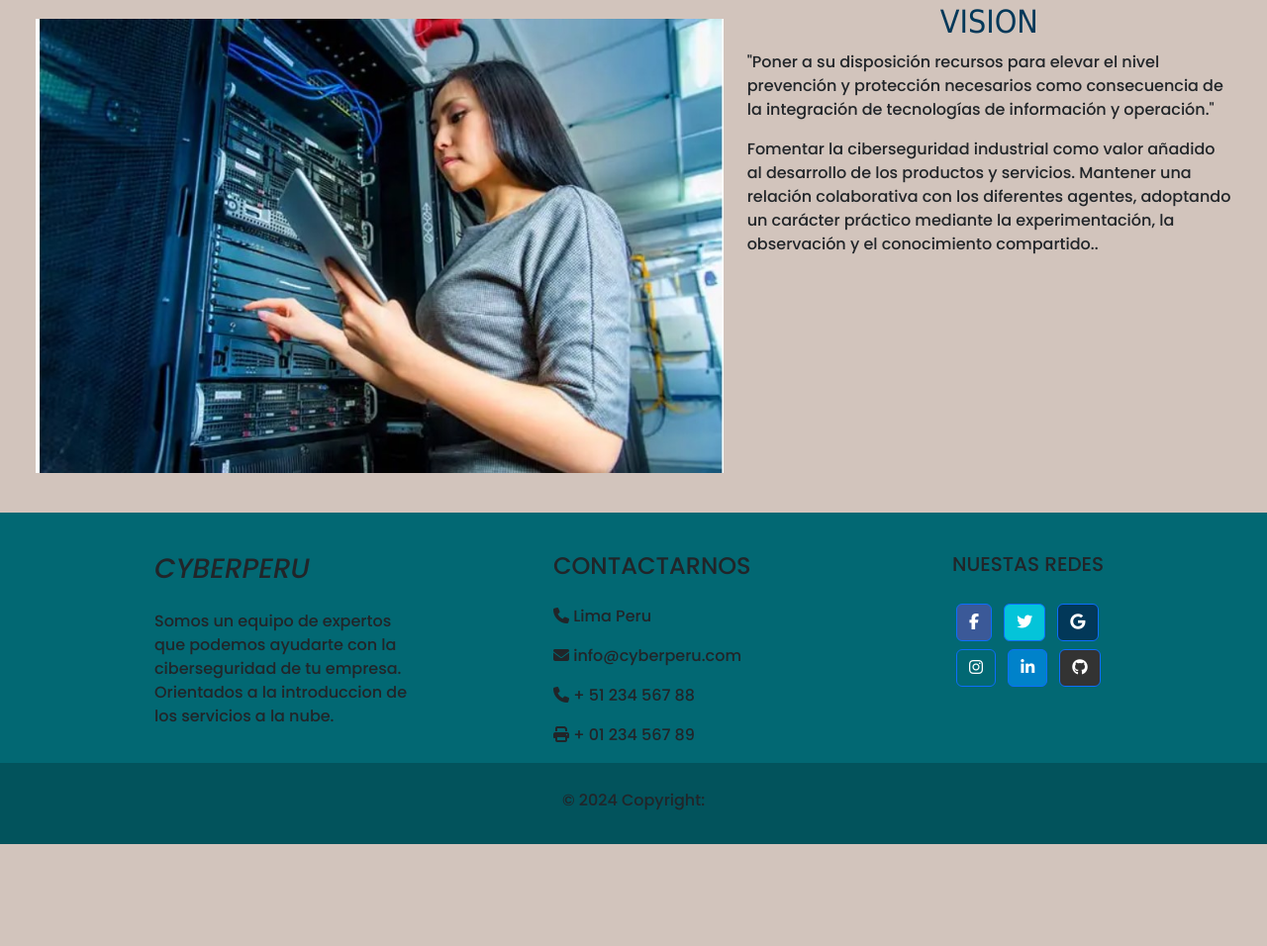
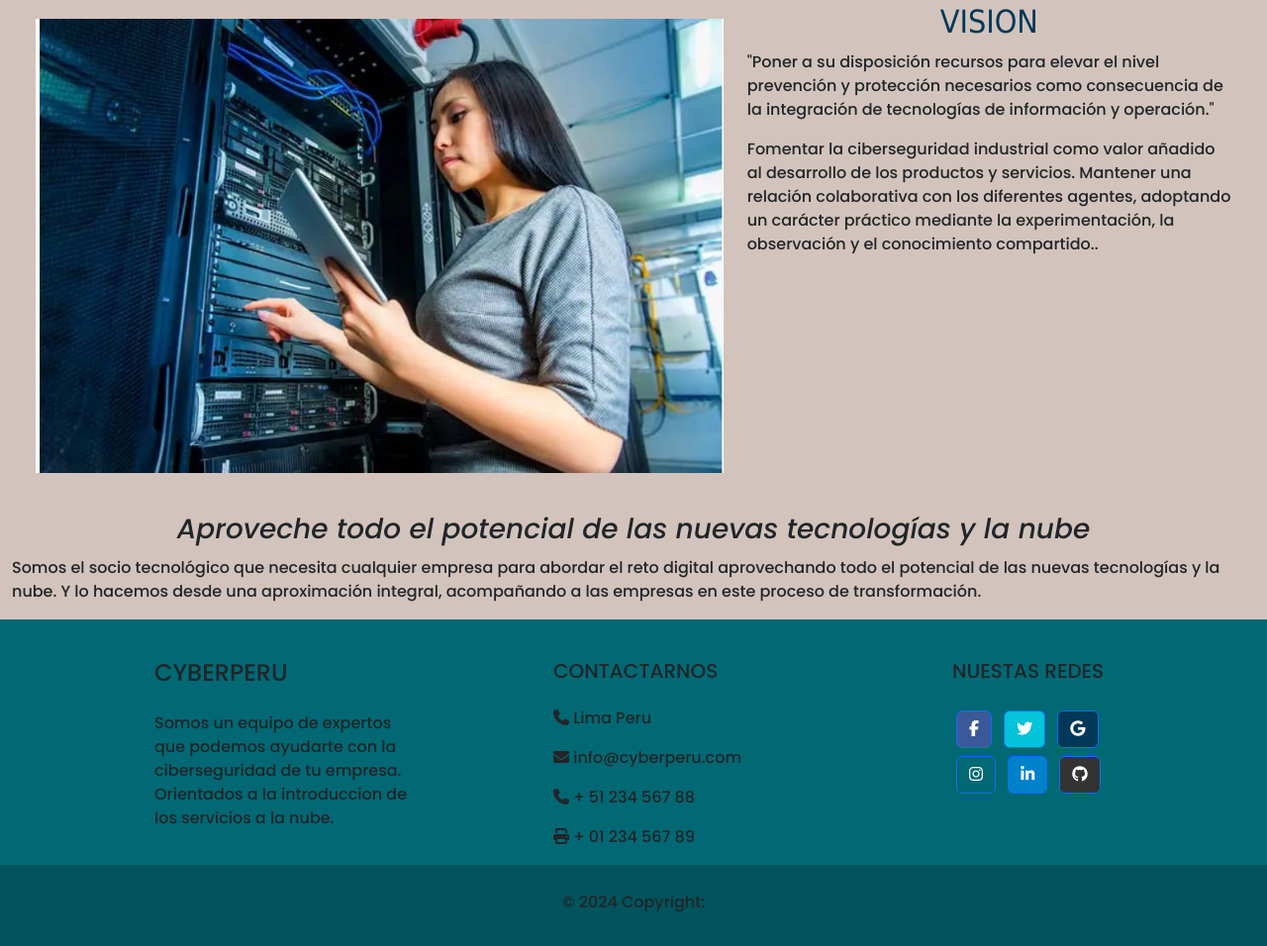
Before and after one commit to RosibethA/cyberperu2, a website: page pages/nosotros.html in a window 1280 px wide. Shown: the part 966-1922 px from the top of the page at 99% size. Before the commit the page ends 1819 px from the top, so only its background shows below. Drawn offline with nearby package versions, Linux system fonts and the light colour scheme.

Commit message:
correcciones proyecto final 2

```diff
--- a/css/styles.css
+++ b/css/styles.css
@@ -34,6 +34,7 @@ body h2 {
 }
 body h3 {
   font-style: oblique;
+  text-align: center
 }
 body p {
   margin-top: 10px;
--- a/pages/nosotros.html
+++ b/pages/nosotros.html
@@ -75,12 +75,17 @@
                         alt="mano sosteniendo un escudo de seguridad azul">
                 </div>
                 <div class="col-md-7"><img class="img-fluid py-3" src="../assets/mujer-reparando-cpu.jpg"
-                        alt="mujer tomando notas con computadora de fondo"></div>
+                    alt="mujer tomando notas con computadora de fondo">
+                </div>
                 <div class="col-md-5">
                     <h2>VISION</h2>
                     <p>"Poner a su disposición recursos para elevar el nivel prevención y protección necesarios como consecuencia de la integración de tecnologías de información y operación."</p>
                     <p>Fomentar la ciberseguridad industrial como valor añadido al desarrollo de los productos y servicios. Mantener una relación colaborativa con los diferentes agentes, adoptando un carácter práctico mediante la experimentación, la observación y el conocimiento compartido..</p>
                 </div>
+            </div>
+            <div class="col-md-12">
+                <h3>Aproveche todo el potencial de las nuevas tecnologías y la nube</h3>
+                <p>Somos el socio tecnológico que necesita cualquier empresa para abordar el reto digital aprovechando todo el potencial de las nuevas tecnologías y la nube. Y lo hacemos desde una aproximación integral, acompañando a las empresas en este proceso de transformación.</p>
             </div>
         </div>
     </main>
@@ -93,18 +98,18 @@
                     <!-- Columna 1 -->
                     <hr class="w-100 clearfix d-md-none" />
                     <div class="col-md-3 col-lg-3 col-xl-3 mx-auto mt-3">
-                        <h3 class="text-uppercase mb-4 font-weight-bold">
+                        <h4 class="text-uppercase mb-4 font-weight-bold">
                             CyberPeru
-                        </h3>
+                        </h4>
                         <p>
                             Somos un equipo de expertos que podemos ayudarte con la ciberseguridad de tu empresa.
                             Orientados a la introduccion de los servicios a la nube.
                         </p>
-                        <hr class="w-100 clearfix d-md-none" />
+                        <hr class="w-100 clearfix d-md-none"/>
                     </div>
                     <!-- columna 2  -->
                     <div class="col-md-4 col-lg-3 col-xl-3 mx-auto mt-3">
-                        <h4 class="text-uppercase mb-4 font-weight-bold">Contactarnos</h4>
+                        <h5 class="text-uppercase mb-4 font-weight-bold">Contactarnos</h5>
                         <p><i class="fa-solid fa-phone"></i> Lima Peru </p>
                         <p><i class="fas fa-envelope mr-3"></i> info@cyberperu.com</p>
                         <p><i class="fas fa-phone mr-3"></i> + 51 234 567 88</p>
```
Also changed, not shown: index.html (+2 -2 lines), pages/contactarnos.html (+7 -3 lines).
